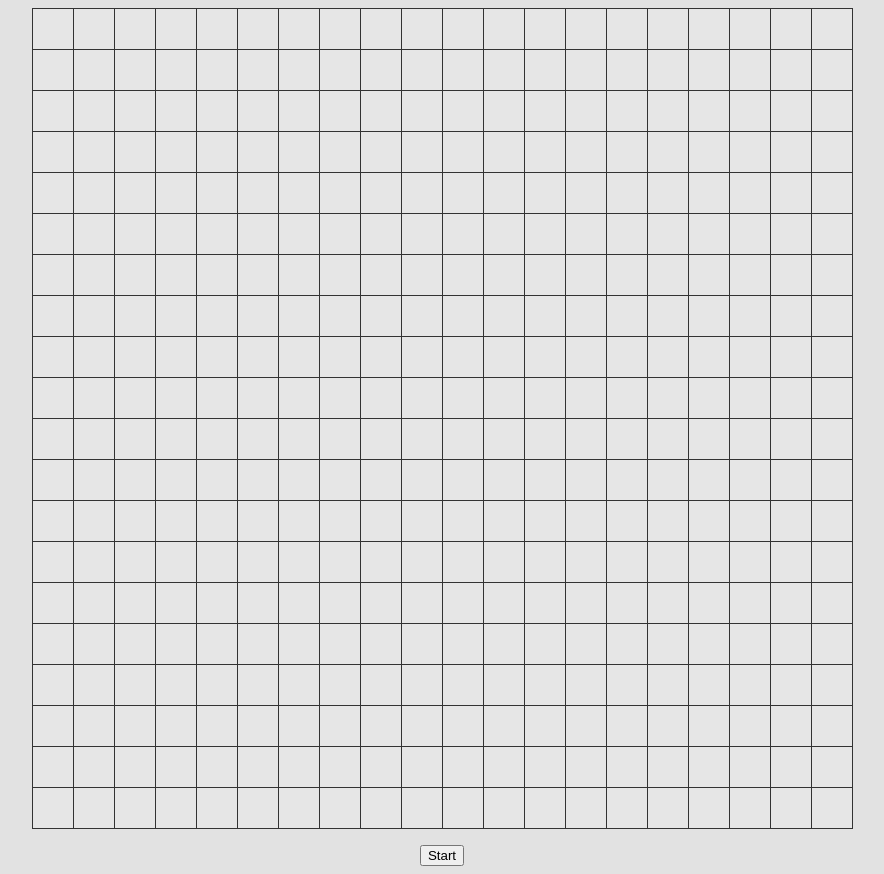
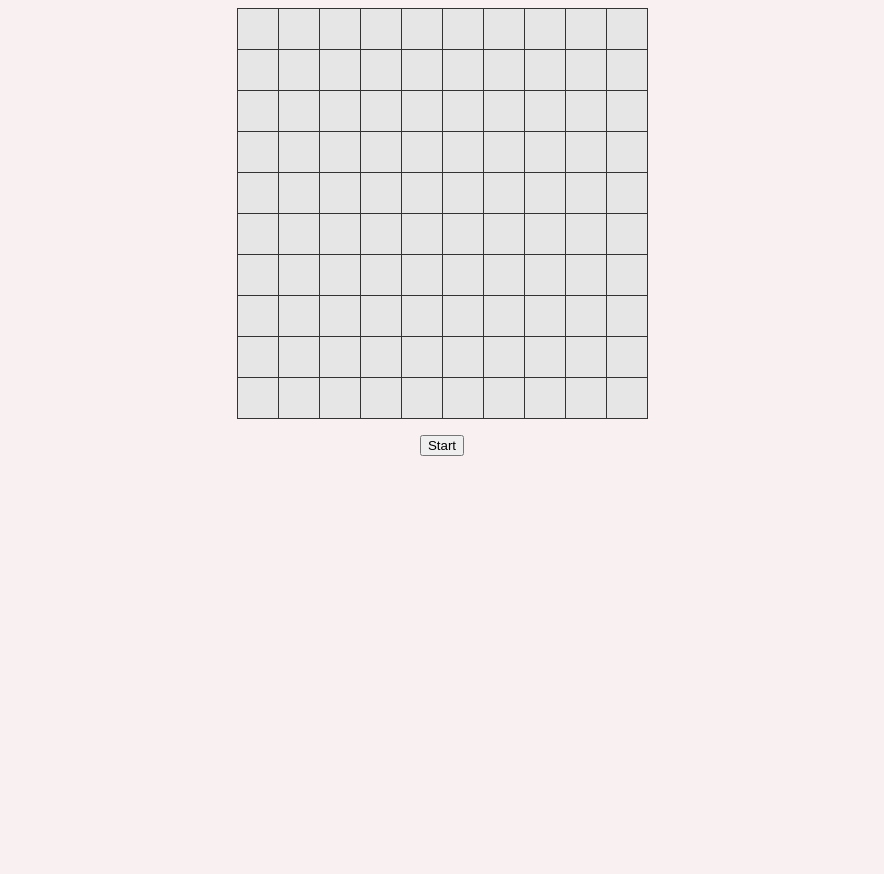
Before and after one commit to MaximeSantos/game-of-life-react, a React (Vite) app: page / in a window 1280 px wide. Shown: the whole page, without its empty margins (198-1082 px from the left). After the commit the page ends 800 px from the top, so only its background shows below. Built offline with nearby package versions, Linux system fonts and the light colour scheme.

Commit message:
Recreate board with functionnal state

```diff
--- a/index.html
+++ b/index.html
@@ -4,7 +4,7 @@
     <meta charset="UTF-8" />
     <link rel="icon" type="image/svg+xml" href="/vite.svg" />
     <meta name="viewport" content="width=device-width, initial-scale=1.0" />
-    <title>Vite + React + TS</title>
+    <title>Conway's Game Of Life</title>
   </head>
   <body>
     <div id="root"></div>
--- a/src/App.tsx
+++ b/src/App.tsx
@@ -1,23 +1,53 @@
+import { useState } from 'react';
+
 import Cell from './Cell';
 
 /*
 The goal is to create an app based on Conway's Game of Life
 https://en.wikipedia.org/wiki/Conway%27s_Game_of_Life
 
-1. Create a basic X by X grid
+1. Create a basic X by X grid with a hardcoded two dimensional array as a state at first
 2. Add the ability to click on a cell to change its state: active vs inactive
 3.
 
 */
 function App() {
-  const rows = 20;
-  const cols = 20;
+  const [boardCells, setBoardCells] = useState([
+    ['', '', '', '', '', '', '', '', '', ''],
+    ['', '', '', '', '', '', '', '', '', ''],
+    ['', '', '', '', '', '', '', '', '', ''],
+    ['', '', '', '', '', '', '', '', '', ''],
+    ['', '', '', '', '', '', '', '', '', ''],
+    ['', '', '', '', '', '', '', '', '', ''],
+    ['', '', '', '', '', '', '', '', '', ''],
+    ['', '', '', '', '', '', '', '', '', ''],
+    ['', '', '', '', '', '', '', '', '', ''],
+    ['', '', '', '', '', '', '', '', '', ''],
+  ]);
 
-  const listOfCells = [];
+  const listOfCells = boardCells.map((currentRow, rowIndex) => (
+    <div className="row" key={rowIndex}>
+      {currentRow.map((currentCell, cellIndex) => (
+        <Cell
+          boardCells={boardCells}
+          setBoardCells={setBoardCells}
+          rowIndex={rowIndex}
+          cellIndex={cellIndex}
+          currentCell={currentCell}
+          key={cellIndex}
+        />
+      ))}
+    </div>
+  ));
 
-  for (let i = 0; i < rows * cols; i++) {
-    listOfCells.push(<Cell key={i} />);
-  }
+  // const rows = 20;
+  // const cols = 20;
+
+  // const listOfCells = [];
+
+  // for (let i = 0; i < rows * cols; i++) {
+  //   listOfCells.push(<Cell key={i} />);
+  // }
 
   return (
     <div className="container">
@@ -25,8 +55,8 @@ function App() {
         className="board"
         style={{
           display: 'grid',
-          gridTemplateColumns: `repeat(${cols}, 1fr)`,
-          gridTemplateRows: `repeat(${rows}, 1fr)`,
+          gridTemplateRows: `repeat(10, 1fr)`,
+          // gridTemplateColumns: `repeat(${cols}, 1fr)`,
           gap: '1px',
         }}
       >
--- a/src/Cell.tsx
+++ b/src/Cell.tsx
@@ -1,13 +1,28 @@
-import { useState } from 'react';
+// import { useState } from 'react';
 
-const Cell = () => {
-  const [active, setActive] = useState(false);
+const Cell = ({ boardCells, setBoardCells, rowIndex, cellIndex, currentCell }: any) => {
+  // const [active, setActive] = useState(false);
 
   const handleClickCell = () => {
-    setActive(!active);
+    const newBoardCells = [...boardCells];
+
+    console.log('on passe dans le handleClickCell', newBoardCells);
+
+    if (newBoardCells[rowIndex][cellIndex] === '') {
+      newBoardCells[rowIndex][cellIndex] = 'active';
+    } else if (newBoardCells[rowIndex][cellIndex] === 'active') {
+      newBoardCells[rowIndex][cellIndex] = '';
+    }
+
+    setBoardCells(newBoardCells);
   };
 
-  return <div className={`cell ${active ? 'active' : ''}`} onClick={handleClickCell} />;
+  return (
+    <div
+      className={`cell ${currentCell == 'active' ? 'active' : ''}`}
+      onClick={handleClickCell}
+    />
+  );
 };
 
 export default Cell;
--- a/src/index.css
+++ b/src/index.css
@@ -1,5 +1,5 @@
 body {
-  background-color: #e2e2e2;
+  background-color: #f9f0f2;
   color: #333333  ;
 }
 
@@ -15,6 +15,11 @@ body {
   margin-bottom: 1rem;
 }
 
+.row {
+  display: flex;
+  gap: 1px;
+}
+
 .cell {
   background-color: #e6e6e6;
   max-width: 40px;
```
